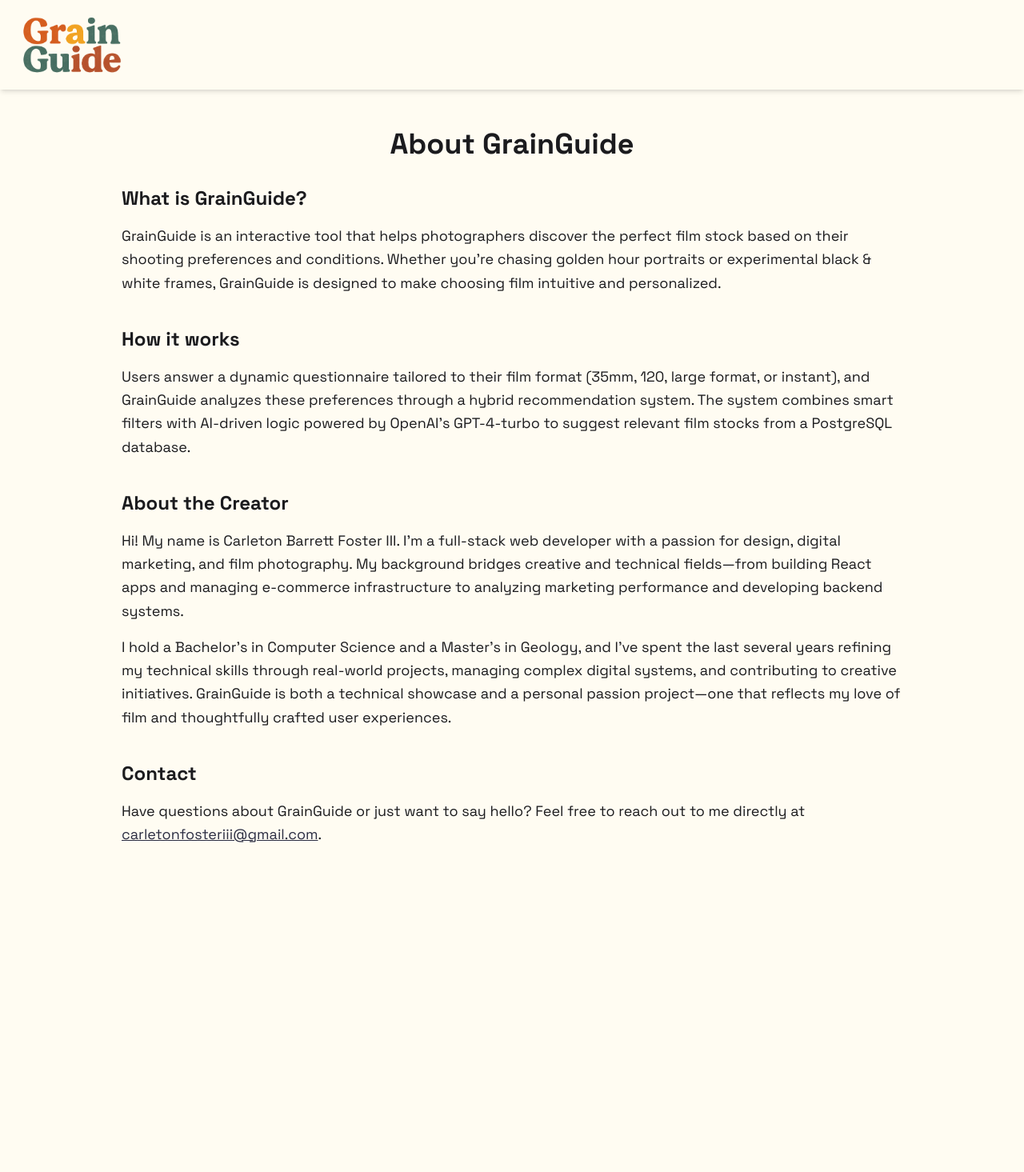
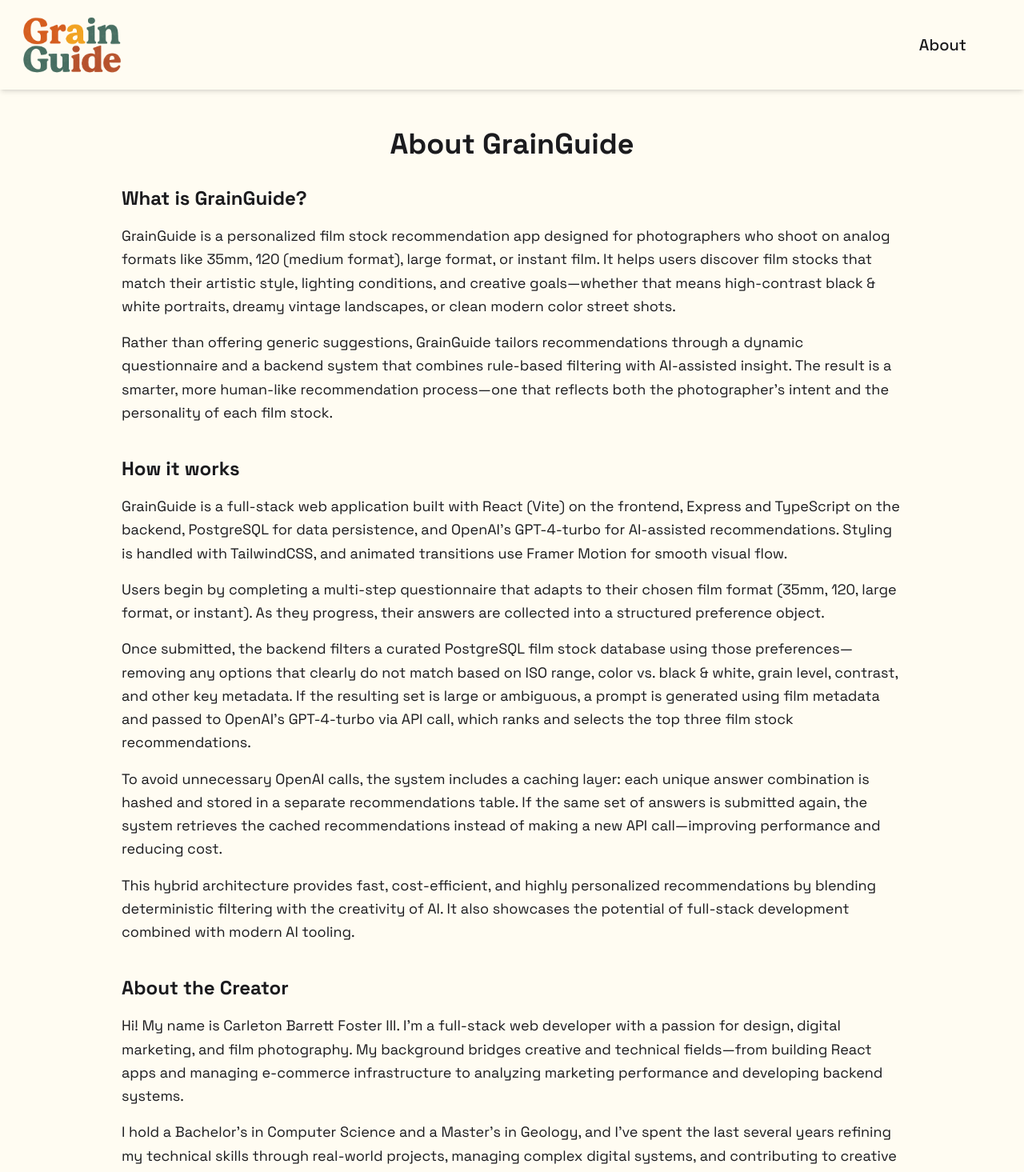
Before and after one commit to carletoniii/GrainGuide, a React (Vite) app in the folder frontend/: page /about in a window 1280 px wide. Shown: the top 1465 px of the page at 80% size. Before the commit the page ends 1121 px from the top, so only its background shows below. Built offline with nearby package versions, Linux system fonts and the light colour scheme.

Commit message:
Add responsive Header nav with About link, improve About page layout and content, and fix AnimatePresence usage

```diff
--- a/frontend/src/components/Header.tsx
+++ b/frontend/src/components/Header.tsx
@@ -1,9 +1,12 @@
+import { useState } from "react";
 import { Link } from "react-router-dom";
 import logo from "../assets/Grain-Guide-Logo.png";
 
 const Header = () => {
+    const [isOpen, setIsOpen] = useState(false);
+
     return (
-        <header className="w-full bg-background shadow-md fixed top-0 left-0 z-50 px-4 py-3 sm:px-6 sm:py-4">
+        <header className="w-full bg-background shadow-md fixed top-0 left-0 z-50 px-4 py-3 sm:px-6 sm:py-4 flex justify-between items-center">
             <Link to="/" className="flex items-center">
                 <img
                     src={logo}
@@ -11,6 +14,38 @@ const Header = () => {
                     className="h-14 sm:h-16 md:h-18 lg:h-20 xl:h-20 transition-all duration-300"
                 />
             </Link>
+
+            {/* Desktop Navigation */}
+            <nav className="hidden md:flex gap-8 pr-12">
+                <Link
+                    to="/about"
+                    className="text-text hover:text-primary transition-colors text-base md:text-lg lg:text-xl font-medium"
+                >
+                    About
+                </Link>
+            </nav>
+
+            {/* Mobile Menu Toggle */}
+            <div className="md:hidden relative">
+                <button
+                    onClick={() => setIsOpen(!isOpen)}
+                    className="text-text text-xl focus:outline-none"
+                >
+                    ☰
+                </button>
+                {isOpen && (
+                    <div className="absolute right-0 mt-2 w-40 bg-background shadow-lg rounded-md py-2 z-50">
+                        <Link
+                            to="/about"
+                            className="block px-4 py-2 text-sm text-text hover:bg-gray-100"
+                            onClick={() => setIsOpen(false)}
+                        >
+                            About
+                        </Link>
+                        {/* Add more mobile links here */}
+                    </div>
+                )}
+            </div>
         </header>
     );
 };
--- a/frontend/src/pages/About.tsx
+++ b/frontend/src/pages/About.tsx
@@ -14,16 +14,29 @@ const About = () => {
             <section className="mb-10">
                 <h2 className="text-2xl font-semibold mb-4">What is GrainGuide?</h2>
                 <p className="text-lg leading-relaxed">
-                    GrainGuide is an interactive tool that helps photographers discover the perfect film stock based on their shooting preferences and conditions.
-                    Whether you're chasing golden hour portraits or experimental black & white frames, GrainGuide is designed to make choosing film intuitive and personalized.
+                    GrainGuide is a personalized film stock recommendation app designed for photographers who shoot on analog formats like 35mm, 120 (medium format), large format, or instant film. It helps users discover film stocks that match their artistic style, lighting conditions, and creative goals—whether that means high-contrast black & white portraits, dreamy vintage landscapes, or clean modern color street shots.
+                </p>
+                <p className="text-lg leading-relaxed mt-4">
+                    Rather than offering generic suggestions, GrainGuide tailors recommendations through a dynamic questionnaire and a backend system that combines rule-based filtering with AI-assisted insight. The result is a smarter, more human-like recommendation process—one that reflects both the photographer’s intent and the personality of each film stock.
                 </p>
             </section>
 
             <section className="mb-10">
                 <h2 className="text-2xl font-semibold mb-4">How it works</h2>
                 <p className="text-lg leading-relaxed">
-                    Users answer a dynamic questionnaire tailored to their film format (35mm, 120, large format, or instant), and GrainGuide analyzes these preferences through a hybrid recommendation system.
-                    The system combines smart filters with AI-driven logic powered by OpenAI's GPT-4-turbo to suggest relevant film stocks from a PostgreSQL database.
+                    GrainGuide is a full-stack web application built with React (Vite) on the frontend, Express and TypeScript on the backend, PostgreSQL for data persistence, and OpenAI's GPT-4-turbo for AI-assisted recommendations. Styling is handled with TailwindCSS, and animated transitions use Framer Motion for smooth visual flow.
+                </p>
+                <p className="text-lg leading-relaxed mt-4">
+                    Users begin by completing a multi-step questionnaire that adapts to their chosen film format (35mm, 120, large format, or instant). As they progress, their answers are collected into a structured preference object.
+                </p>
+                <p className="text-lg leading-relaxed mt-4">
+                    Once submitted, the backend filters a curated PostgreSQL film stock database using those preferences—removing any options that clearly do not match based on ISO range, color vs. black & white, grain level, contrast, and other key metadata. If the resulting set is large or ambiguous, a prompt is generated using film metadata and passed to OpenAI’s GPT-4-turbo via API call, which ranks and selects the top three film stock recommendations.
+                </p>
+                <p className="text-lg leading-relaxed mt-4">
+                    To avoid unnecessary OpenAI calls, the system includes a caching layer: each unique answer combination is hashed and stored in a separate recommendations table. If the same set of answers is submitted again, the system retrieves the cached recommendations instead of making a new API call—improving performance and reducing cost.
+                </p>
+                <p className="text-lg leading-relaxed mt-4">
+                    This hybrid architecture provides fast, cost-efficient, and highly personalized recommendations by blending deterministic filtering with the creativity of AI. It also showcases the potential of full-stack development combined with modern AI tooling.
                 </p>
             </section>
 
--- a/frontend/src/pages/Home.tsx
+++ b/frontend/src/pages/Home.tsx
@@ -27,7 +27,7 @@ const Homepage = () => {
 
                 <p className="text-lg text-gray-700 mb-10">
                     Discover the perfect film stock for your shooting style. <br />
-                    Answer a few questions and get AI-powered recommendations.
+                    GrainGuide uses AI-driven logic and smart filtering to recommend film stocks based on your preferences and conditions.
                 </p>
 
                 <button
--- a/frontend/src/pages/ResultsPage.tsx
+++ b/frontend/src/pages/ResultsPage.tsx
@@ -83,7 +83,7 @@ const ResultsPage = () => {
         <div className="min-h-screen bg-background text-text px-6 pt-28 sm:pt-32 md:pt-36 lg:pt-40 pb-12 font-space-grotesk">
             <h2 className="text-3xl font-bold text-center mb-10">Your Recommended Film Stocks</h2>
             <div className="grid gap-10 max-w-4xl mx-auto">
-                <AnimatePresence mode="wait">
+                <AnimatePresence>
                     {loading ? (
                         <>
                             <SkeletonCard key="skeleton-1" />
```
